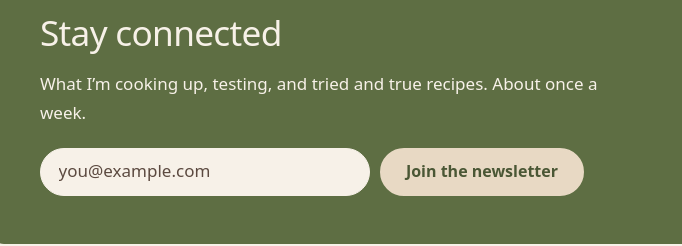
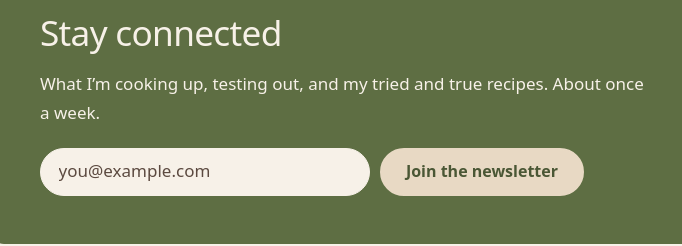
Before and after one commit to fentti72/korinne-kitchen, an Astro site: page / in a window 1280 px wide. Shown: the part 1378-1624 px from the top of the page, 120-802 px from the left. Built offline with nearby package versions, Linux system fonts and the light colour scheme; Astro itself is replaced by a stand-in of ours.

Commit message:
Newsletter: wording tweak
Co-Authored-By: Claude Opus 5.5 <noreply@anthropic.com>
Claude-Session: https://claude.ai/code/session_01VCcUgbm4139Xkm2vreQJEn

```diff
--- a/src/components/NewsletterSignup.astro
+++ b/src/components/NewsletterSignup.astro
@@ -10,7 +10,7 @@ const {
   heading = 'Stay connected',
   blurb = site.features.classes || site.features.bake
     ? 'New classes, the weekly bake menu before it sells out, and what’s on the stove. About once a week.'
-    : 'What I’m cooking up, testing, and tried and true recipes. About once a week.',
+    : 'What I’m cooking up, testing out, and my tried and true recipes. About once a week.',
 } = Astro.props;
 const id = 'signup';
 ---
```
